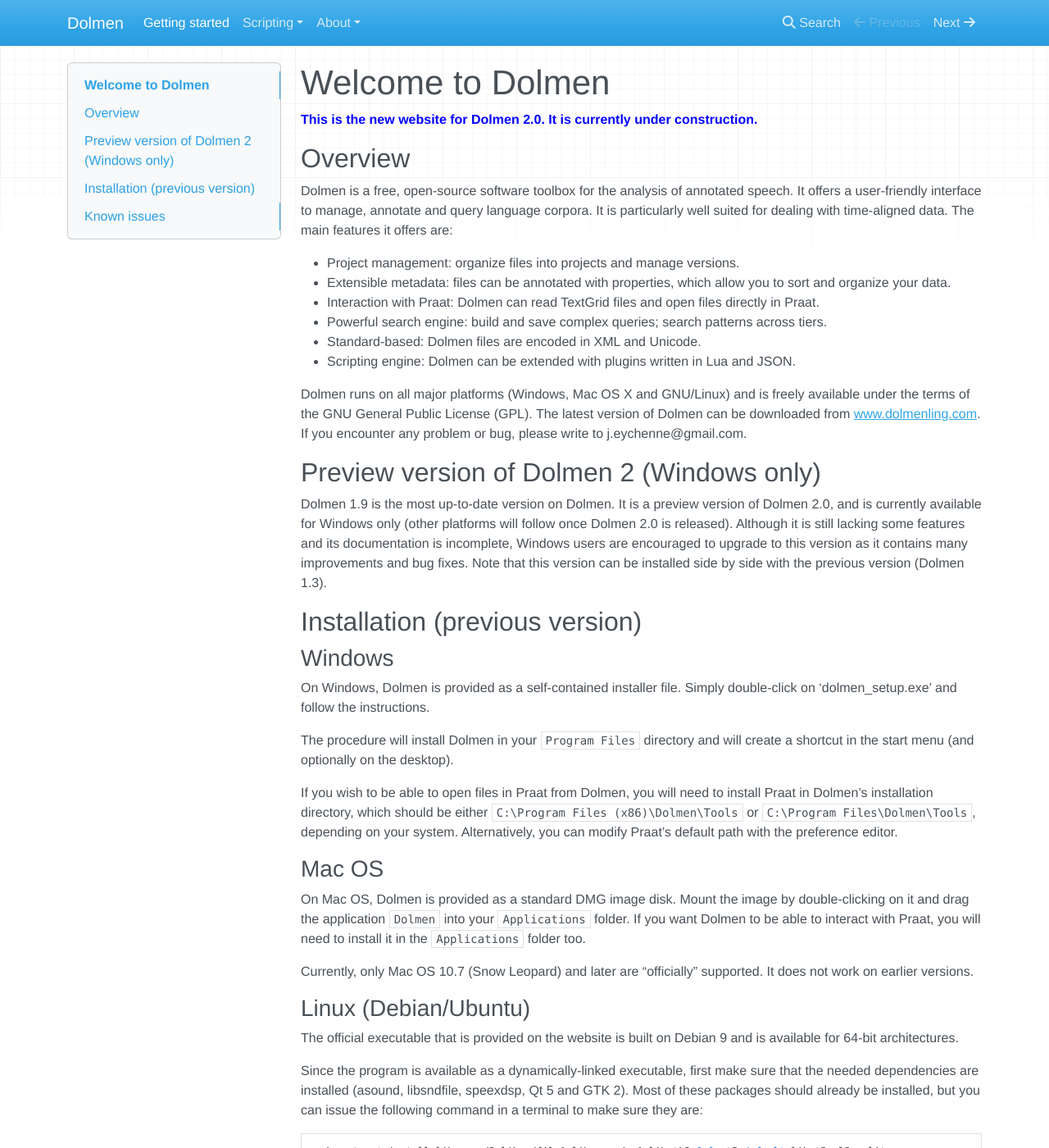
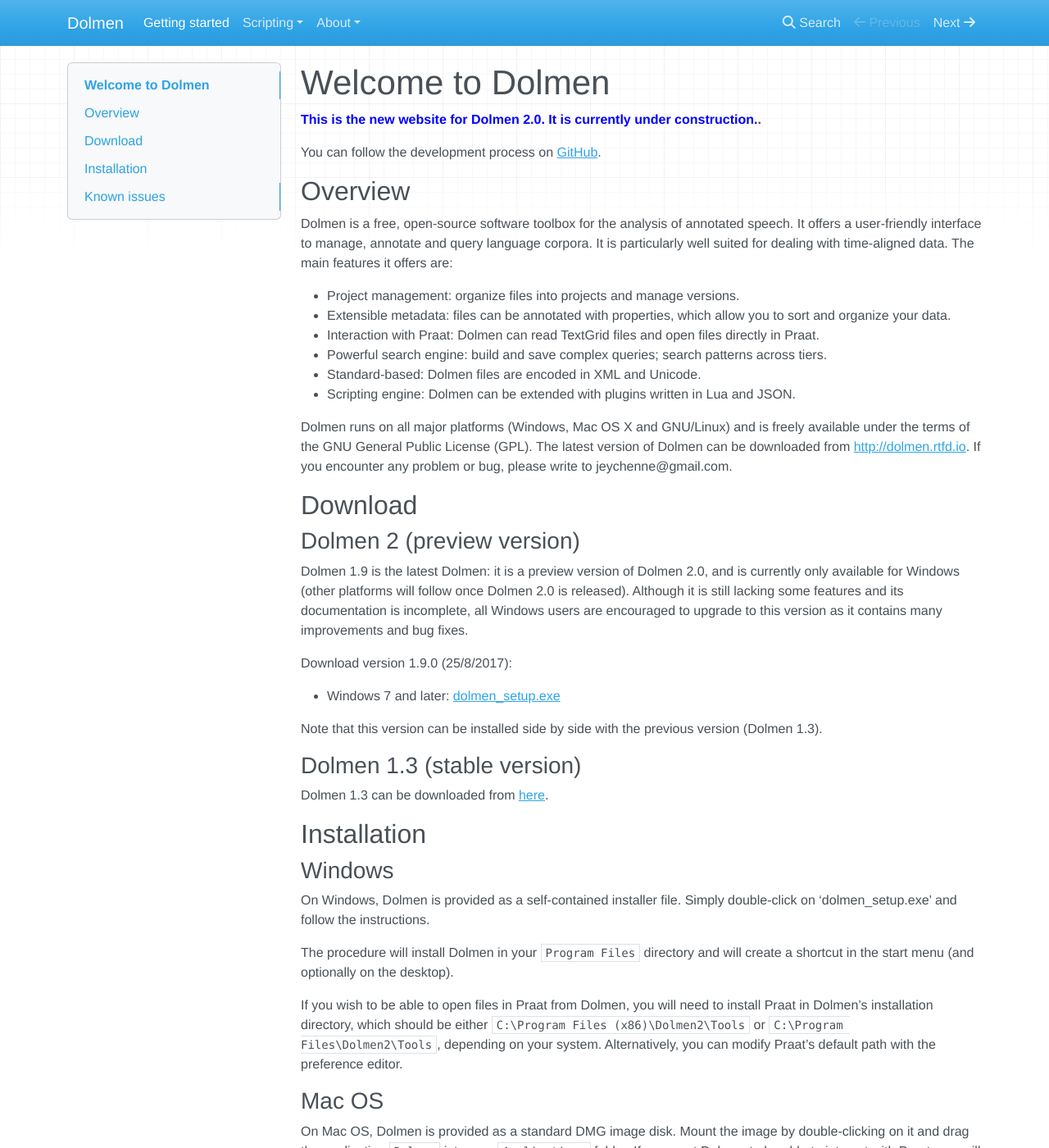
Before and after one commit to jeychenne/dolmen-qt, an MkDocs documentation site: the page built from docs/index.md, in a window 1280 px wide and 1400 px high. Shown: the whole window at 82% size. Built offline with MkDocs 1.6.1, drawn with Linux system fonts in a browser that asks for light colours; nearby versions of some CDN libraries; old or Windows-style settings are respelled for this version of MkDocs.

Commit message:
add links in doc

```diff
--- a/docs/index.md
+++ b/docs/index.md
@@ -1,6 +1,8 @@
 # Welcome to Dolmen
 
-**<span style="color:blue">This is the new website for Dolmen 2.0. It is currently under construction.</span>**
+**<span style="color:blue">This is the new website for Dolmen 2.0. It is currently under construction.</span>.**
+
+ You can follow the development process on [GitHub](https://github.com/jeychenne/dolmen).
 
 ## Overview
 
@@ -14,16 +16,28 @@
 * Scripting engine: Dolmen can be extended with plugins written in Lua and JSON.
 
 Dolmen runs on all major platforms (Windows, Mac OS X and GNU/Linux) and is freely available under the terms of the GNU General Public License (GPL).
-The latest version of Dolmen can be downloaded from [www.dolmenling.com](http://www.dolmenling.com). If you encounter any problem or bug, please write to j.eychenne@gmail.com.
+The latest version of Dolmen can be downloaded from [http://dolmen.rtfd.io](http://dolmen.rtfd.io). If you encounter any problem or bug,
+please write to jeychenne@gmail.com.
 
-## Preview version of Dolmen 2 (Windows only)
+## Download
 
-Dolmen 1.9 is the most up-to-date version on Dolmen. It is a preview version of Dolmen 2.0, and is currently available for Windows only
+### Dolmen 2 (preview version)
+
+Dolmen 1.9 is the latest Dolmen: it is a preview version of Dolmen 2.0, and is currently only available for Windows
 (other platforms will follow once Dolmen 2.0 is released). Although it is still lacking some features and its documentation is incomplete,
-Windows users are encouraged to upgrade to this version as it contains many improvements and bug fixes. Note that this version can be installed
-side by side with the previous version (Dolmen 1.3).
+all Windows users are encouraged to upgrade to this version as it contains many improvements and bug fixes.
 
-## Installation (previous version)
+Download version 1.9.0 (25/8/2017):
+
+- Windows 7 and later: [dolmen_setup.exe](http://julieneychenne.info/files/v2/dolmen_setup.exe)
+
+Note that this version can be installed side by side with the previous version (Dolmen 1.3).
+
+### Dolmen 1.3 (stable version)
+
+Dolmen 1.3 can be downloaded from [here](http://www.julieneychenne.info/dolmen/#download).
+
+## Installation
 
 
 ### Windows
@@ -32,7 +46,7 @@
 The procedure will install Dolmen in your `Program Files` directory and will create a shortcut in the start menu (and optionally on the desktop).
 
 If you wish to be able to open files in Praat from Dolmen, you will need to install Praat in Dolmen’s installation directory, which should be either
-`C:\Program Files (x86)\Dolmen\Tools` or `C:\Program Files\Dolmen\Tools`, depending on your system. Alternatively, you can modify Praat’s default
+`C:\Program Files (x86)\Dolmen2\Tools` or `C:\Program Files\Dolmen2\Tools`, depending on your system. Alternatively, you can modify Praat’s default
 path with the preference editor.</p>
 
 ### Mac OS
```
Also changed, not shown: TODO.md (added, +6 -0 lines), changes-2.0.md (deleted, +0 -35 lines), 2 other files.
